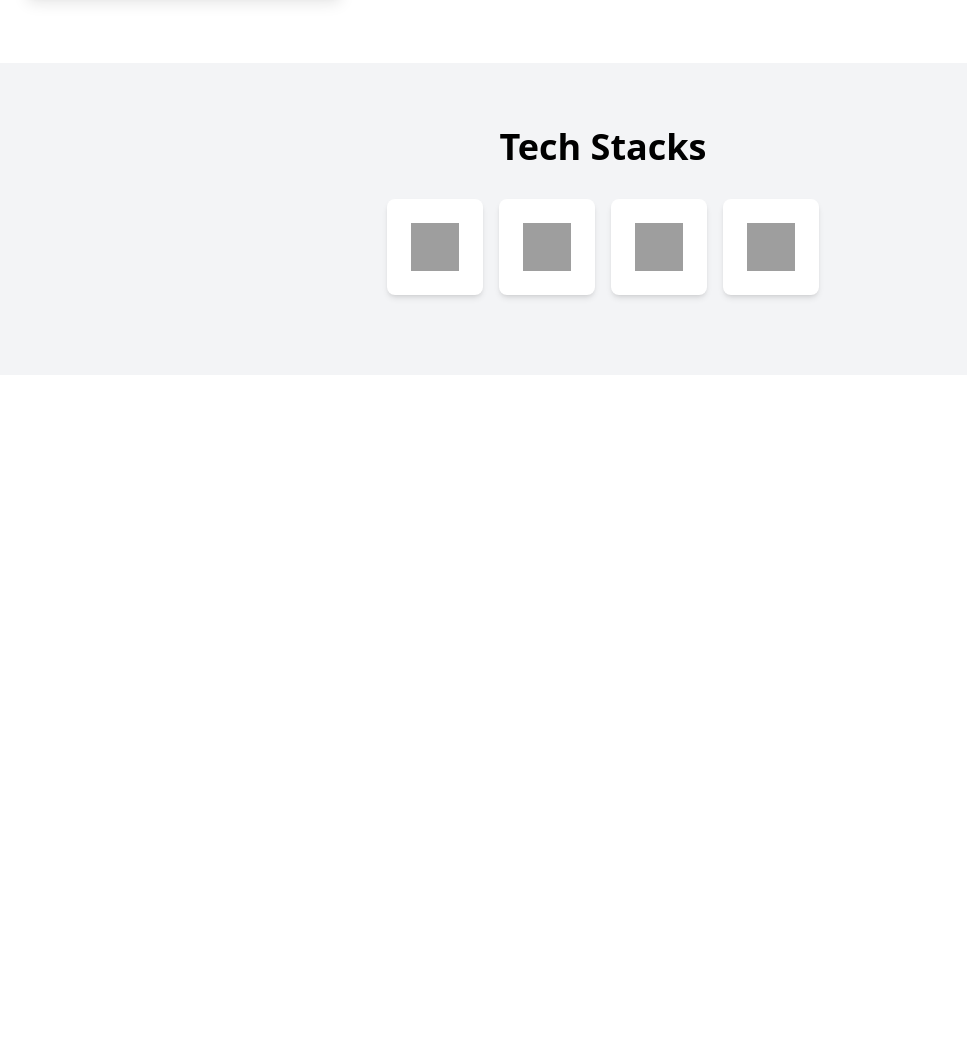
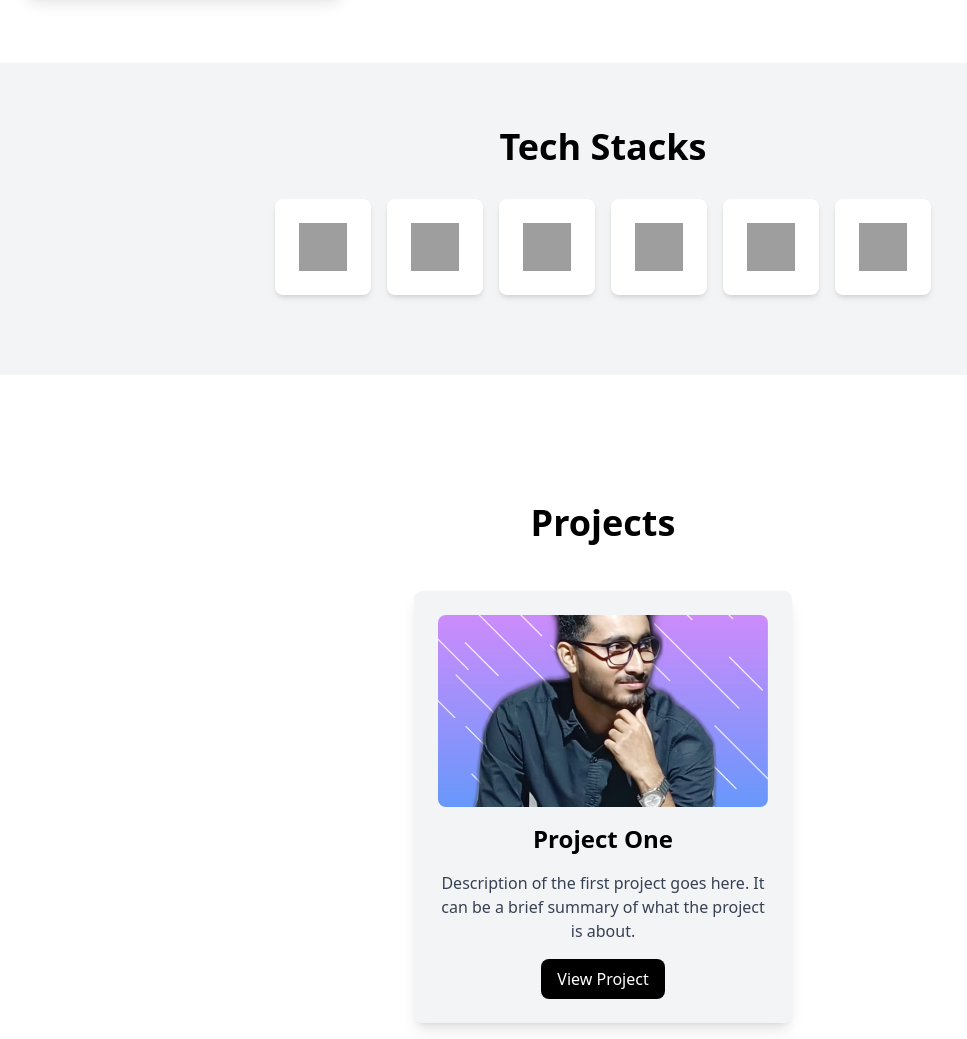
Before and after one commit to sahil29roy/WebDev360_Portfolio, a Python web app: template Templates/index.html in a window 1280 px wide. Shown: the part 1251-2290 px from the top of the page, without its empty margins (37-1004 px from the left). Before the commit the page ends 1555 px from the top, so only its background shows below. Run offline with Jinja, Linux system fonts and the light colour scheme; the template is opened without the code that fills it, so the values that code supplies are empty; some libraries are stand-ins or nearby versions; grey boxes are pictures that could not be loaded.

Commit message:
add projects

```diff
--- a/Templates/index.html
+++ b/Templates/index.html
@@ -81,7 +81,9 @@
                     </div>
                 </div>
                 <p class="text-gray-700 mt-6 leading-relaxed">
-                    Hello! I'm Sahil, a passionate and driven developer with a keen interest in building innovative solutions that solve real-world problems. I specialize in full-stack development, AI, and software engineering, constantly pushing the boundaries of what's possible with technology.
+                    Hello! I'm Sahil, a passionate and driven developer with a keen interest in building innovative
+                    solutions that solve real-world problems. I specialize in full-stack development, AI, and software
+                    engineering, constantly pushing the boundaries of what's possible with technology.
                 </p>
             </div>
         </div>
@@ -93,22 +95,57 @@
             <h2 class="text-4xl font-bold mb-8">Tech Stacks</h2>
             <div class="flex flex-wrap justify-center space-x-4 space-y-4">
                 <div class="w-24 h-24 flex items-center justify-center bg-white shadow-md rounded-lg">
-                  <img src="https://cdn.jsdelivr.net/gh/devicons/devicon/icons/html5/html5-original.svg" alt="HTML5" class="w-12 h-12">
+                    <img src="https://cdn.jsdelivr.net/gh/devicons/devicon/icons/html5/html5-original.svg" alt="HTML5"
+                        class="w-12 h-12">
                 </div>
                 <div class="w-24 h-24 flex items-center justify-center bg-white shadow-md rounded-lg">
-                    <img src="https://cdn.jsdelivr.net/gh/devicons/devicon/icons/css3/css3-original.svg" alt="CSS3" class="w-12 h-12">
+                    <img src="https://cdn.jsdelivr.net/gh/devicons/devicon/icons/css3/css3-original.svg" alt="CSS3"
+                        class="w-12 h-12">
                 </div>
                 <div class="w-24 h-24 flex items-center justify-center bg-white shadow-md rounded-lg">
-                    <img src="https://cdn.jsdelivr.net/gh/devicons/devicon/icons/react/react-original.svg" alt="React" class="w-12 h-12">
+                    <img src="https://cdn.jsdelivr.net/gh/devicons/devicon/icons/react/react-original.svg" alt="React"
+                        class="w-12 h-12">
 
                 </div>
                 <div class="w-24 h-24 flex items-center justify-center bg-white shadow-md rounded-lg">
-                    <img src="https://cdn.jsdelivr.net/gh/devicons/devicon/icons/nodejs/nodejs-original.svg" alt="Node.js" class="w-12 h-12">
+                    <img src="https://cdn.jsdelivr.net/gh/devicons/devicon/icons/nodejs/nodejs-original.svg"
+                        alt="Node.js" class="w-12 h-12">
+                </div>
+                <div class="w-24 h-24 flex items-center justify-center bg-white shadow-md rounded-lg">
+                    <img src="https://cdn.jsdelivr.net/gh/devicons/devicon/icons/tailwindcss/tailwindcss-original.svg"
+                        alt="Tailwind CSS" class="w-12 h-12">
+
+                </div>
+                <div class="w-24 h-24 flex items-center justify-center bg-white shadow-md rounded-lg">
+                    <img src="https://cdn.jsdelivr.net/gh/devicons/devicon/icons/bootstrap/bootstrap-original.svg"
+                        alt="Bootstrap" class="w-12 h-12">
+
                 </div>
             </div>
         </div>
     </section>
 
+
+    <!-- Projects -->
+
+    <section id="projects" class="bg-white py-16"></section>
+    <div class="container mx-auto px-6 text-center">
+        <h2 class="text-4xl font-bold mb-8">Projects</h2>
+        <div class="flex flex-wrap justify-center space-x-4 space-y-4">
+            <div class="w-full md:w-1/3 p-4">
+                <div class="bg-gray-100 p-6 rounded-lg shadow-lg">
+                    <img src="../Assests/profile.png" alt="Project One"
+                        class="w-full h-48 object-cover rounded-lg mb-4">
+                    <h3 class="text-2xl font-bold mb-4">Project One</h3>
+                    <p class="text-gray-700 mb-4">Description of the first project goes here. It can be a brief summary
+                        of what the project is about.</p>
+                    <button class="bg-black text-white px-4 py-2 rounded-lg hover:bg-gray-700 transition">View
+                        Project</button>
+                </div>
+            </div>
+        </div>
+    </div>
+    </section>
 </body>
 
 </html>
```
Lines whose indentation alone changed are shown as unchanged.
